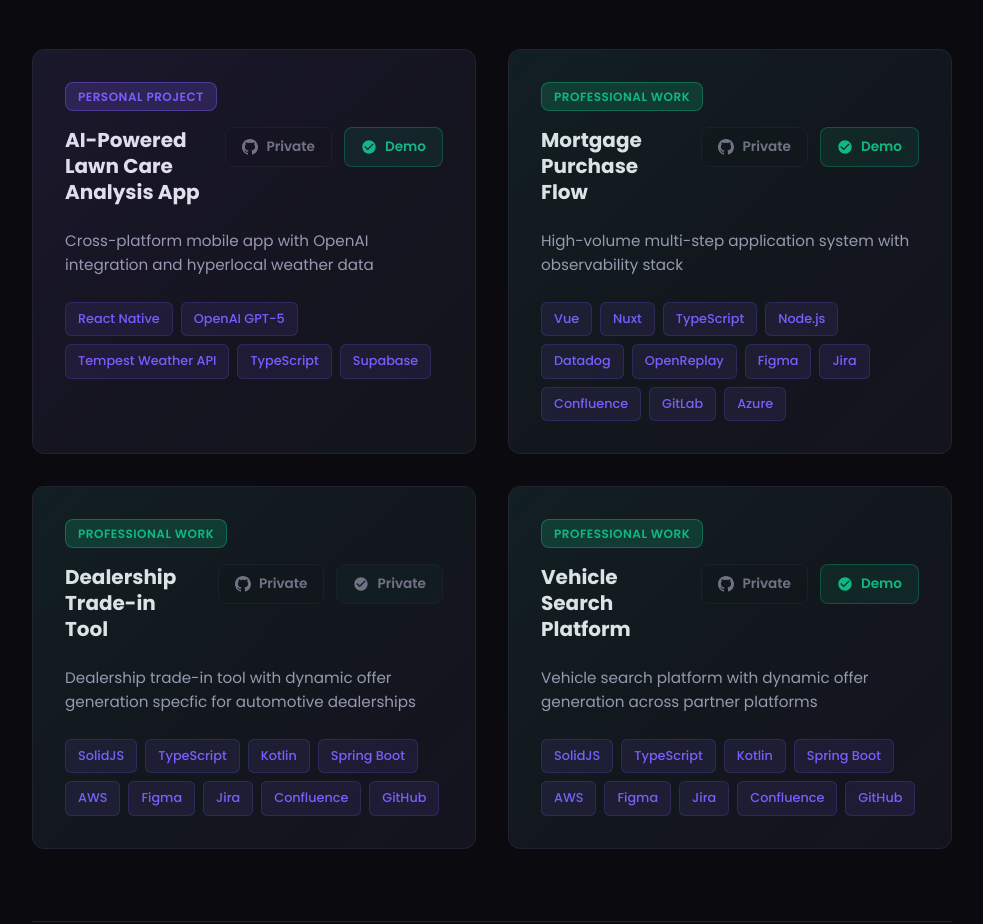
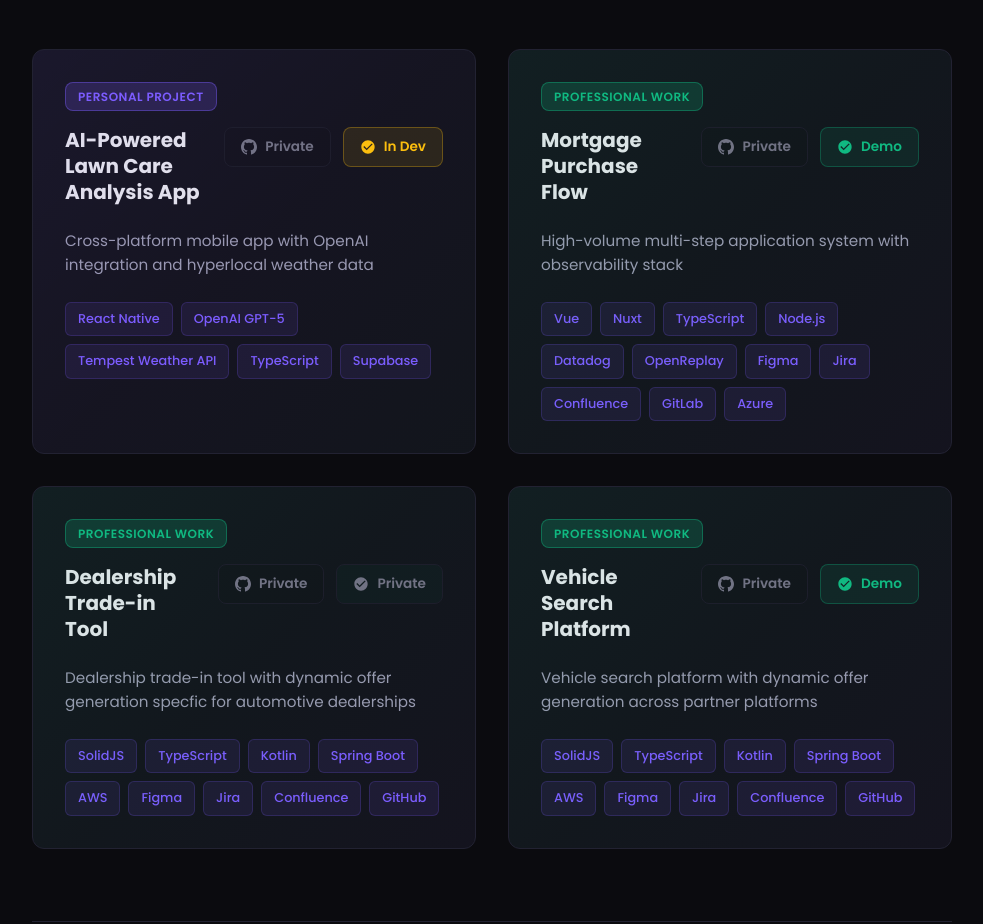
Before and after one commit to nickdujakovich/nickdujakovich.github.io, a React (Vite) app: page / in a window 1280 px wide. Shown: the part 4963-5887 px from the top of the page, without its empty margins (148-1131 px from the left). Built offline with nearby package versions, Linux system fonts and the light colour scheme.

Commit message:
update in dev button for projects

```diff
--- a/src/App.css
+++ b/src/App.css
@@ -870,6 +870,21 @@
   box-shadow: none;
 }
 
+.project-link.demo.in-dev {
+  background: rgba(255, 193, 7, 0.1);
+  border-color: rgba(255, 193, 7, 0.3);
+  color: #ffc107;
+  cursor: default;
+}
+
+.project-link.demo.in-dev:hover {
+  background: rgba(255, 193, 7, 0.15);
+  border-color: #ffc107;
+  color: #ffc107;
+  transform: none;
+  box-shadow: none;
+}
+
 .project-description {
   color: var(--muted);
   line-height: 1.6;
--- a/src/components/Projects.tsx
+++ b/src/components/Projects.tsx
@@ -36,7 +36,12 @@ export function Projects() {
                                         Private
                                     </span>
                                 )}
-                                {project.links.demo ? (
+                                {project.inDevelopment ? (
+                                    <span className="project-link demo in-dev">
+                                        <CheckmarkIcon width={16} height={16} />
+                                        In Dev
+                                    </span>
+                                ) : project.links.demo ? (
                                     <a
                                         href={project.links.demo}
                                         target="_blank"
--- a/src/data/content.ts
+++ b/src/data/content.ts
@@ -117,6 +117,7 @@ export const content = {
             {
                 name: "AI-Powered Lawn Care Analysis App",
                 isPersonal: true,
+                inDevelopment: true,
                 description: "Cross-platform mobile app with OpenAI integration and hyperlocal weather data",
                 technologies: ["React Native", "OpenAI GPT-5", "Tempest Weather API", "TypeScript", "Supabase"],
                 links: {
```
